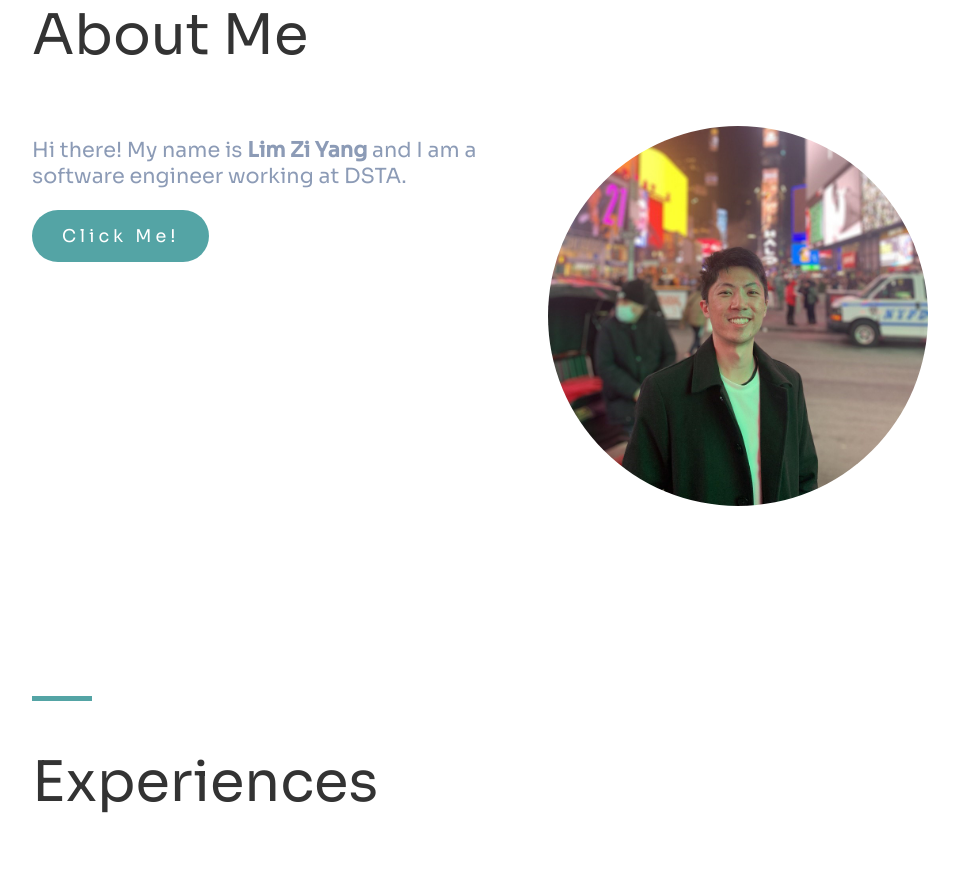
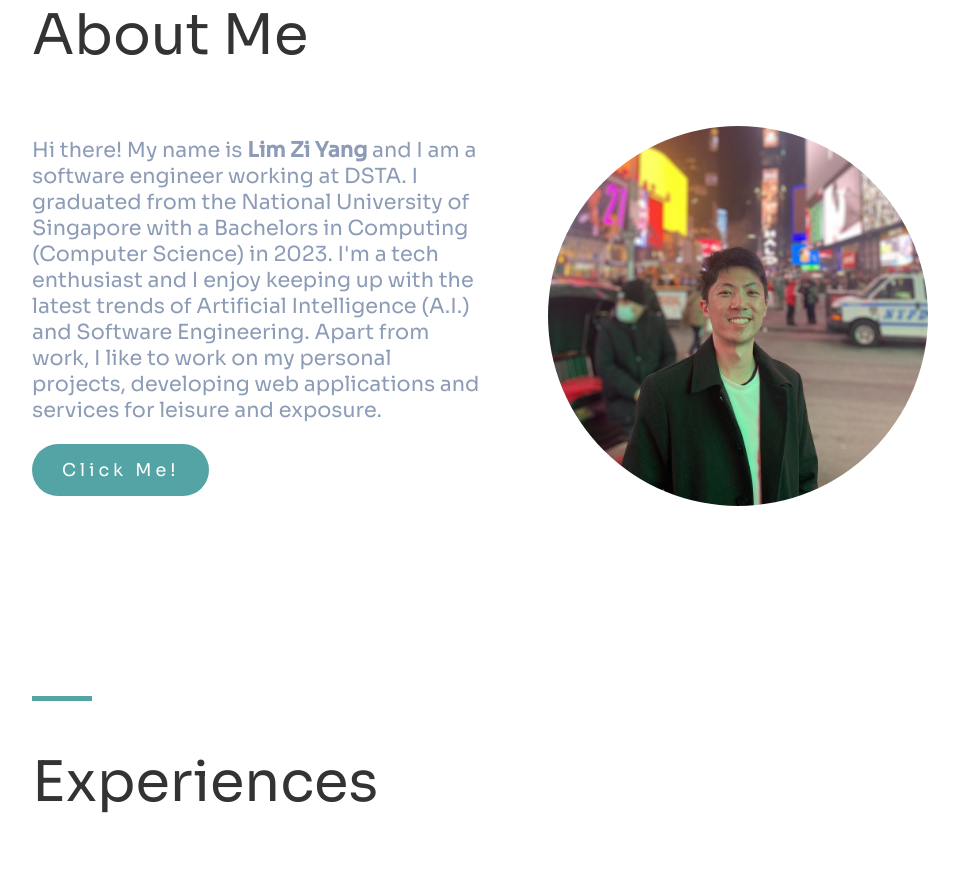
Before and after one commit to Ziyang-98/my-website-2.0, a React (Create React App) app: page / in a window 1280 px wide. Shown: the part 1000-1878 px from the top of the page, without its empty margins (160-1119 px from the left). Built offline with nearby package versions, Linux system fonts and the light colour scheme.

Commit message:
feat: add text to about me section

```diff
--- a/src/sections/about/index.js
+++ b/src/sections/about/index.js
@@ -25,7 +25,12 @@ export default function About({ aboutSectionRef, scrollIntoPortfolioSection }) {
         <div className={styles["about-me-container"]}>
           <p className={styles["text-container"]}>
             Hi there! My name is <b>Lim Zi Yang</b> and I am a software engineer
-            working at DSTA.
+            working at DSTA. I graduated from the National University of
+            Singapore with a Bachelors in Computing (Computer Science) in 2023.
+            I'm a tech enthusiast and I enjoy keeping up with the latest trends
+            of Artificial Intelligence (A.I.) and Software Engineering. Apart
+            from work, I like to work on my personal projects, developing web
+            applications and services for leisure and exposure.
           </p>
           <button
             onClick={scrollIntoPortfolioSection}
```
